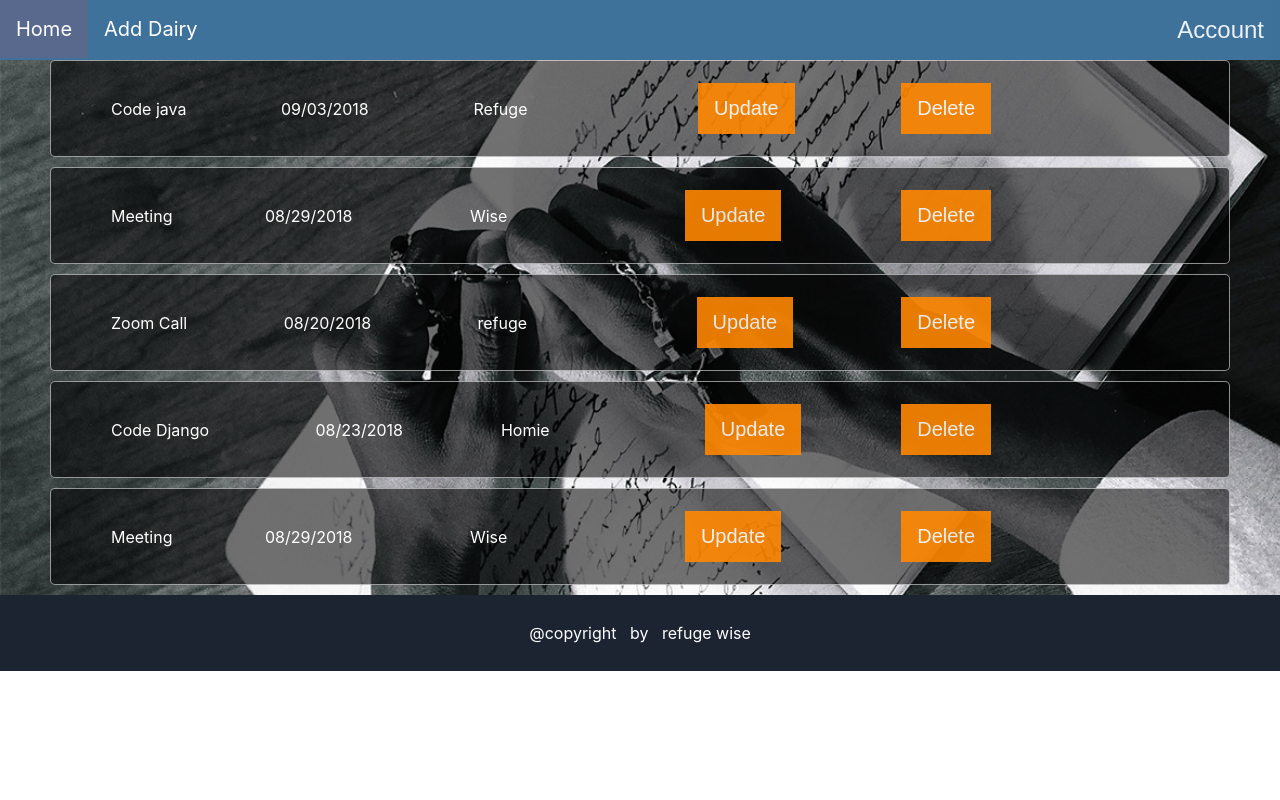
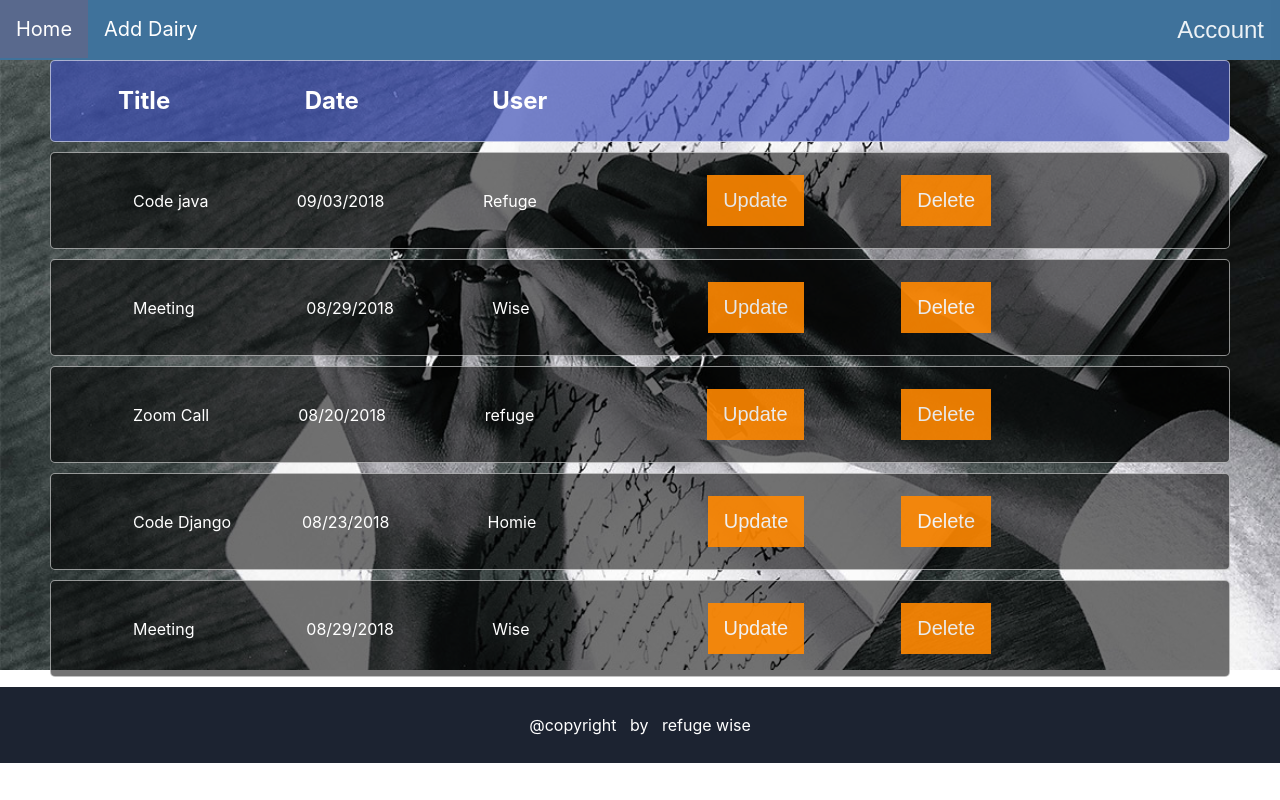
Before and after one commit to wagolemusa/My-Diary, a plain HTML site: page update_entry.html in a window 1280 px wide. Drawn offline with Linux system fonts and the light colour scheme.

Commit message:
modifing

```diff
--- a/css/style.css
+++ b/css/style.css
@@ -245,14 +245,23 @@ padding: 12px;
 
 
 .book{
-	cursor: pointer;
+cursor: pointer;
 background: rgba(0, 0, 0, 0.55);
-
 padding: 12px;
 border: 12px;
 border: 1px solid rgba(255, 255, 255, 0.55);
 border-radius: 5px;
 margin-bottom: 10px;
+}
+
+.book:hover{
+	background:rgba(63, 81, 181, 0.7);
+
+}
+.book-update:hover{
+	background:rgba(63, 81, 181, 0.7);
+
+
 }
 td, th{
 	padding: 8px;
@@ -341,3 +350,38 @@ padding-left: 50px;
 	color: #ffffff;
 	font-size: 20px;
 }
+
+th{
+	font-size: 24px;
+	width: 200px;
+	padding-left: 30px;
+
+}
+td{
+		padding-left: 30px;
+			width: 200px;
+
+
+}
+
+.book1{
+	color: #ffffff;
+cursor: pointer;
+background:rgba(63, 81, 181, 0.7);
+padding: 12px;
+border: 12px;
+border: 1px solid rgba(255, 255, 255, 0.55);
+border-radius: 5px;
+margin-bottom: 10px;
+}
+.book2{
+	color: #ffffff;
+cursor: pointer;
+background:rgba(63, 81, 181, 0.7);
+padding: 12px;
+border: 12px;
+padding-left: 35px;
+border: 1px solid rgba(255, 255, 255, 0.55);
+border-radius: 5px;
+margin-bottom: 10px;
+}
--- a/update_entry.html
+++ b/update_entry.html
@@ -26,8 +26,17 @@
 
 
 <div class="book-container">
+<div class="book2">
+<table>
+	<th>Title</th>
+	<th>Date</th>
+	<th>User</th>
+	<th></th>
+	<th></th>
+</table>
+</div>
+
 <div class="book-update">
-
 <table>
 	<tr>
 		<td>Code java</td>
```
Also changed, not shown: add_entry.html (+9 -1 lines), login.html (+3 -1 lines).
